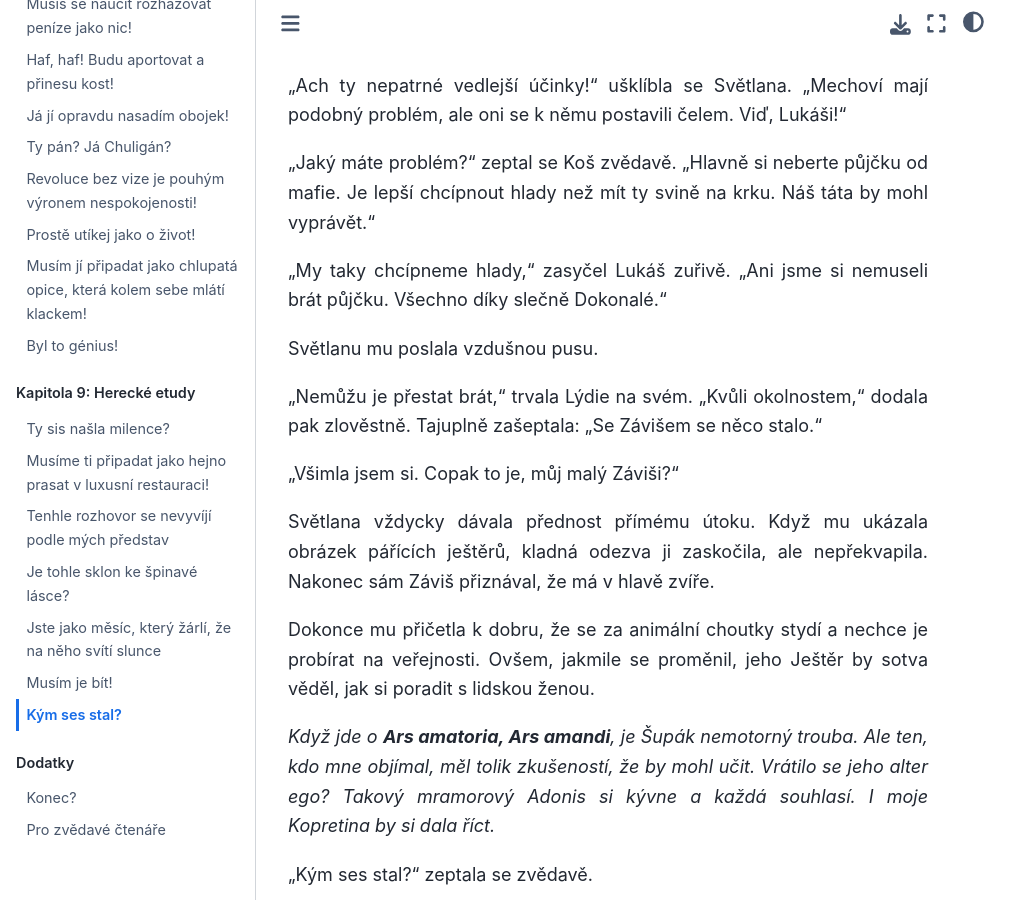
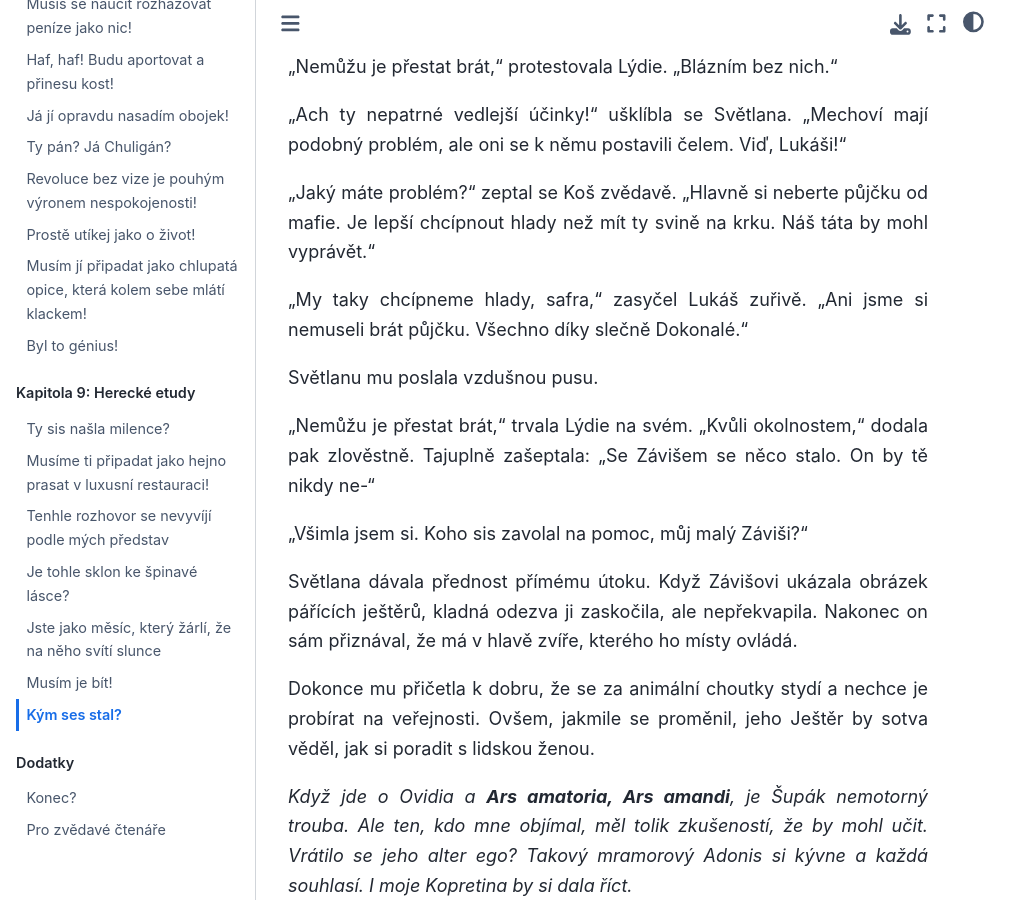
Before and after one commit to hanpari/sest-spolecniku, a Sphinx documentation site: the page built from source/sest_spolecniku/009-herecke-etudy/07.md, in a window 1280 px wide and 900 px high, scrolled down 8248 px. Shown: the whole window, without its empty margins (0-1031 px from the left). Built offline with Sphinx 7.4.7 and the Sphinx Book theme 1.1.4, drawn with Linux system fonts in a browser that asks for light colours; pages that are not in the unit, such as notebooks, are missing from menus; some of the changed text lies outside the part shown.

Commit message:
Mentalita

```diff
--- a/source/sest_spolecniku/009-herecke-etudy/07.md
+++ b/source/sest_spolecniku/009-herecke-etudy/07.md
@@ -192,13 +192,13 @@
 
 "Cože? Počkej!"
 
-Políbil ji na na měkkou kůži hrdla.
+Až do té chvíle nechával vývoj na ní. Náhle se Závišovo tuhé tělo proměnilo, přizpůsobilo se situaci a on ji políbil na měkkou kůži hrdla.
 
-"Nač bych měl čekat?"
+"Nač bych měl čekat?" zašeptal smyslně.
 
 *Jednooký had se probouzí?*
 
-Se Závišem se udála zázračná proměna. Začal se jí dotýkat tak rafinovaně, že se mu vytrhla z náruče a rychle odskočila. *Musela bych být slepá, abych si nevšimla, že to není on. Z výstavního panáka zručný Casanova v jedné minutě? Netvrdil, že svou Herní osobnost vymazal Ještěrem?*
+Začal se jí dotýkat tak rafinovaně, že se mu vytrhla z náruče a rychle odskočila. *Musela bych být slepá, abych si nevšimla, že to není on. Z výstavního panáka zručný Casanova v jedné minutě? Netvrdil, že svou Herní osobnost vymazal Ještěrem?*
 
 "Řekla bych," poznamenala k Lýdii, když se vzpamatovala, "že Záviš potřebuje delší předehru. Najednou si vedl náramně. Co třeba masáž na dobrou noc?"
 
@@ -216,19 +216,19 @@
 
 "Jaký máte problém?" zeptal se Koš zvědavě. "Hlavně si neberte půjčku od mafie. Je lepší chcípnout hlady než mít ty svině na krku. Náš táta by mohl vyprávět."
 
-"My taky chcípneme hlady," zasyčel Lukáš zuřivě. "Ani jsme si nemuseli brát půjčku. Všechno díky slečně Dokonalé."
+"My taky chcípneme hlady, safra," zasyčel Lukáš zuřivě. "Ani jsme si nemuseli brát půjčku. Všechno díky slečně Dokonalé."
 
 Světlanu mu poslala vzdušnou pusu.
 
-"Nemůžu je přestat brát," trvala Lýdie na svém. "Kvůli okolnostem," dodala pak zlověstně. Tajuplně zašeptala: "Se Závišem se něco stalo."
+"Nemůžu je přestat brát," trvala Lýdie na svém. "Kvůli okolnostem," dodala pak zlověstně. Tajuplně zašeptala: "Se Závišem se něco stalo. On by tě nikdy ne-"
 
-"Všimla jsem si. Copak to je, můj malý Záviši?"
+"Všimla jsem si. Koho sis zavolal na pomoc, můj malý Záviši?"
 
-Světlana vždycky dávala přednost přímému útoku. Když mu ukázala obrázek pářících ještěrů, kladná odezva ji zaskočila, ale nepřekvapila. Nakonec sám Záviš přiznával, že má v hlavě zvíře.
+Světlana dávala přednost přímému útoku. Když Závišovi ukázala obrázek pářících ještěrů, kladná odezva ji zaskočila, ale nepřekvapila. Nakonec on sám přiznával, že má v hlavě zvíře, kterého ho místy ovládá.
 
 Dokonce mu přičetla k dobru, že se za animální choutky stydí a nechce je probírat na veřejnosti. Ovšem, jakmile se proměnil, jeho Ještěr by sotva věděl, jak si poradit s lidskou ženou.
 
-*Když jde o **Ars amatoria, Ars amandi**, je Šupák nemotorný trouba. Ale ten, kdo mne objímal, měl tolik zkušeností, že by mohl učit. Vrátilo se jeho alter ego? Takový mramorový Adonis si kývne a každá souhlasí. I moje Kopretina by si dala říct.*
+*Když jde o Ovidia a **Ars amatoria, Ars amandi**, je Šupák nemotorný trouba. Ale ten, kdo mne objímal, měl tolik zkušeností, že by mohl učit. Vrátilo se jeho alter ego? Takový mramorový Adonis si kývne a každá souhlasí. I moje Kopretina by si dala říct.*
 
 "Kým ses stal?" zeptala se zvědavě.
 
```
Also changed, not shown: other parts of source/sest_spolecniku/009-herecke-etudy/07.md (+1 -1 lines), source/sest_spolecniku/009-herecke-etudy/08.md (+14 -2 lines), source/sest_spolecniku/009-herecke-etudy/09.md (added, +35 -0 lines).
